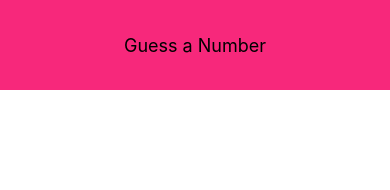
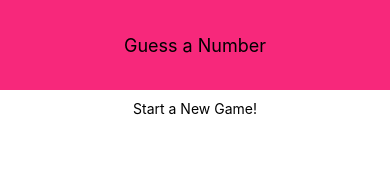
Before and after one commit to Amanymous/React-Native, a React Native app: screen / in a window 390 px wide. Shown: the top 190 px of the page. Built offline with nearby package versions, Linux system fonts and the light colour scheme.

Commit message:
Number guessing app (header,screen)  part-10

```diff
--- a/App.js
+++ b/App.js
@@ -1,11 +1,12 @@
 import React from 'react';
 import Header from './components/header';
 import { StyleSheet, Text, View } from 'react-native';
-
+import GameScreen from './screen/screen';
 export default function App() {
   return (
     <View style={styles.screen}>
       <Header title="Guess a Number"/>
+      <GameScreen/>
     </View>
   );
 }
--- a/components/header.js
+++ b/components/header.js
@@ -1,28 +1,26 @@
-import React from 'react';
-import {View,Text,StyleSheet} from 'react-native';
+import React from "react";
+import { View, Text, StyleSheet } from "react-native";
 
-const Header =props=>{
-    return (
-        <View style={styles.header}>
-            <Text style={styles.headerTitle}>
-                {props.title}
-            </Text>
-        </View>
-    )
-}
-const styles=StyleSheet.create({
-    header:{
-        width:'100%',
-        height:90,
-        padding:36,
-        backgroundColor:'#f7287b',
-        alignItems:'center',
-        justifyContent:'center'
-    },
-    headerTitle:{
-        color:'black',
-        fontSize:18
-    }
+const Header = (props) => {
+  return (
+    <View style={styles.header}>
+      <Text style={styles.headerTitle}>{props.title}</Text>
+    </View>
+  );
+};
+const styles = StyleSheet.create({
+  header: {
+    width: "100%",
+    height: 90,
+    padding: 36,
+    backgroundColor: "#f7287b",
+    alignItems: "center",
+    justifyContent: "center",
+  },
+  headerTitle: {
+    color: "black",
+    fontSize: 18,
+  },
 });
 
 export default Header;
--- /dev/null
+++ b/screen/screen.js
@@ -0,0 +1,22 @@
+import React from 'react';
+import { View, Text, StyleSheet, TextInput, Button } from 'react-native';
+
+
+const GameScreen = props => {
+  return (
+    <View style={styles.screen}>
+      <Text>Start a New Game!</Text>
+
+    </View>
+  );
+};
+
+const styles = StyleSheet.create({
+  screen: {
+    flex: 1,
+    padding: 10,
+    alignItems: 'center'
+  }
+});
+
+export default GameScreen;
```
